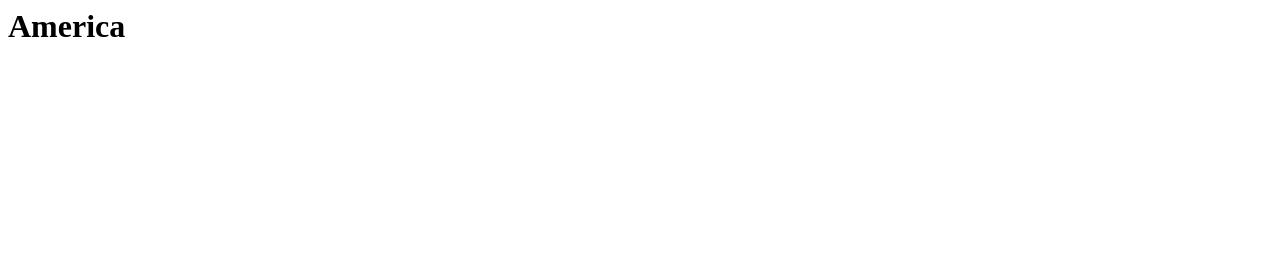
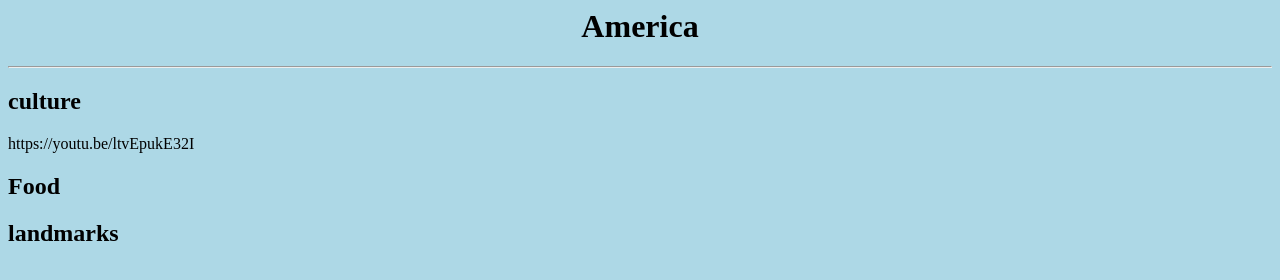
Before and after one commit to Hayden05-04/America, a plain HTML site: page index.html in a window 1280 px wide. Drawn offline with Linux system fonts and the light colour scheme.

Commit message:
Update index.html

```diff
--- a/index.html
+++ b/index.html
@@ -5,9 +5,20 @@
       America
     </title>
   </header>
-<body>
-  <h1>
+<body bgcolor=lightblue>
+  <h1 align=center>
     America
   </h1>
+  <hr>
+  <h2>
+    culture
+   </h2>
+  https://youtu.be/ltvEpukE32I
+  <h2>
+    Food
+  </h2>
+<h2>
+  landmarks
+</h2>
 </body>
 </html>
```
